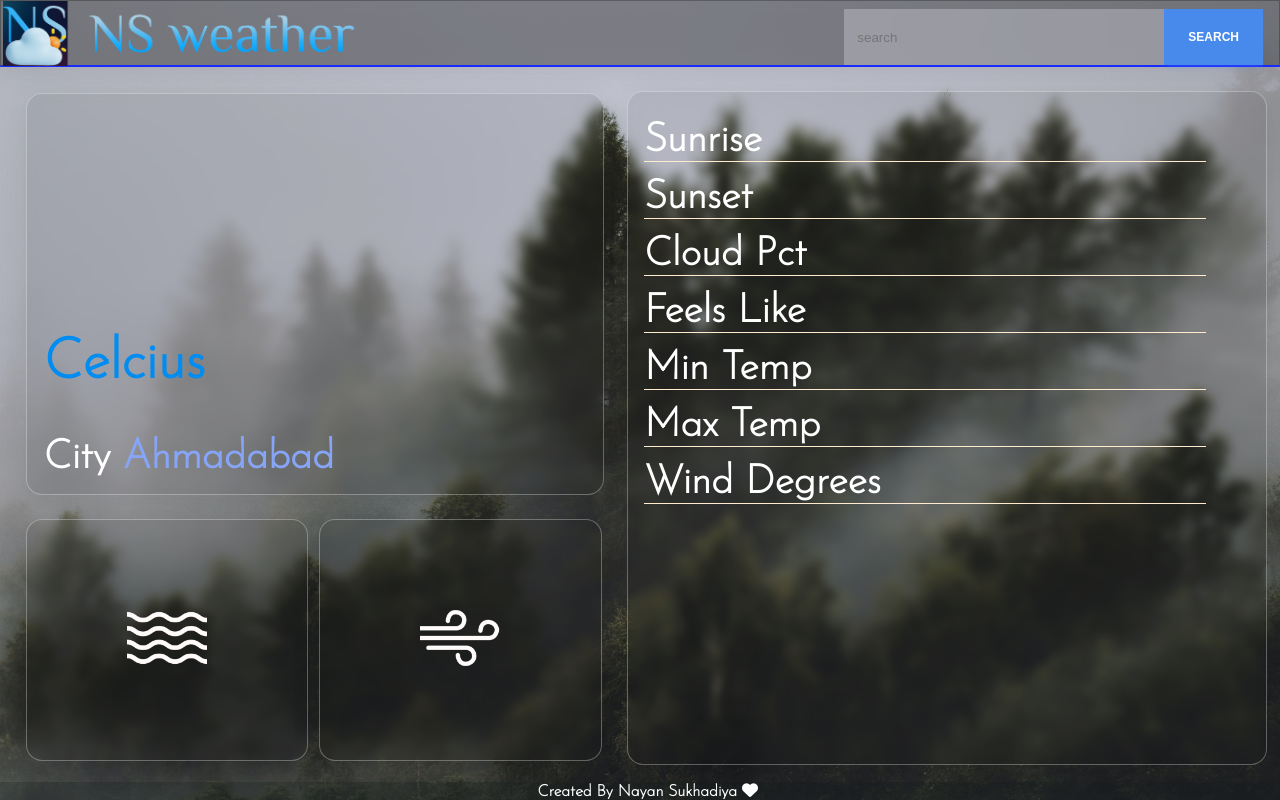
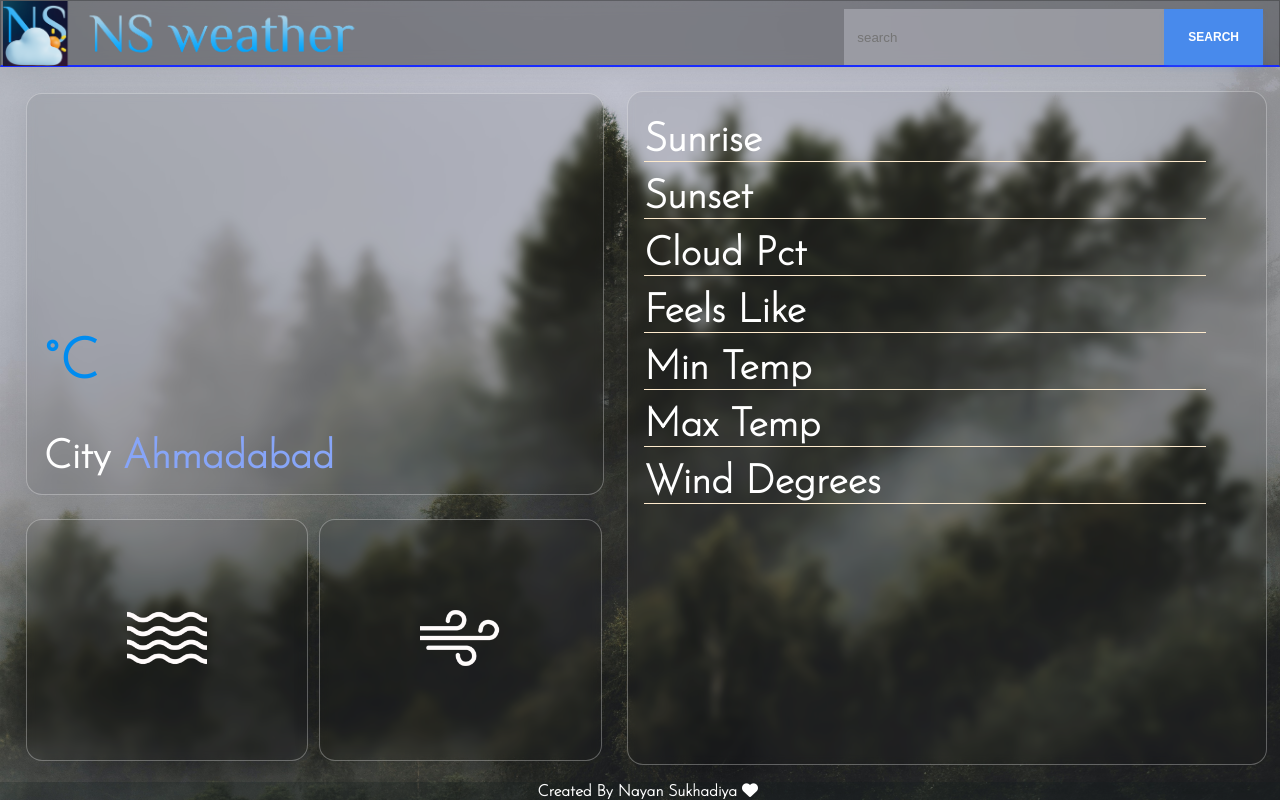
Before and after one commit to Nayan313/weather.github.io, a plain HTML site: page index.html in a window 1280 px wide. Drawn offline with Linux system fonts and the light colour scheme; no server answers; a web font is replaced by a local one.

Commit message:
Update index.html

```diff
--- a/index.html
+++ b/index.html
@@ -24,7 +24,7 @@
         <section class="weather-container">
             <div class="data-1" id="data">
                 <div class="main-details">
-                    <h1 id="temperature"><span id="temp"></span>   celcius</h1>
+                    <h1 id="temperature"><span id="temp"></span>&deg;C</h1>
                     <h1 class="title">city <span id="cityName"></span></h1>
                 </div>
 
```
